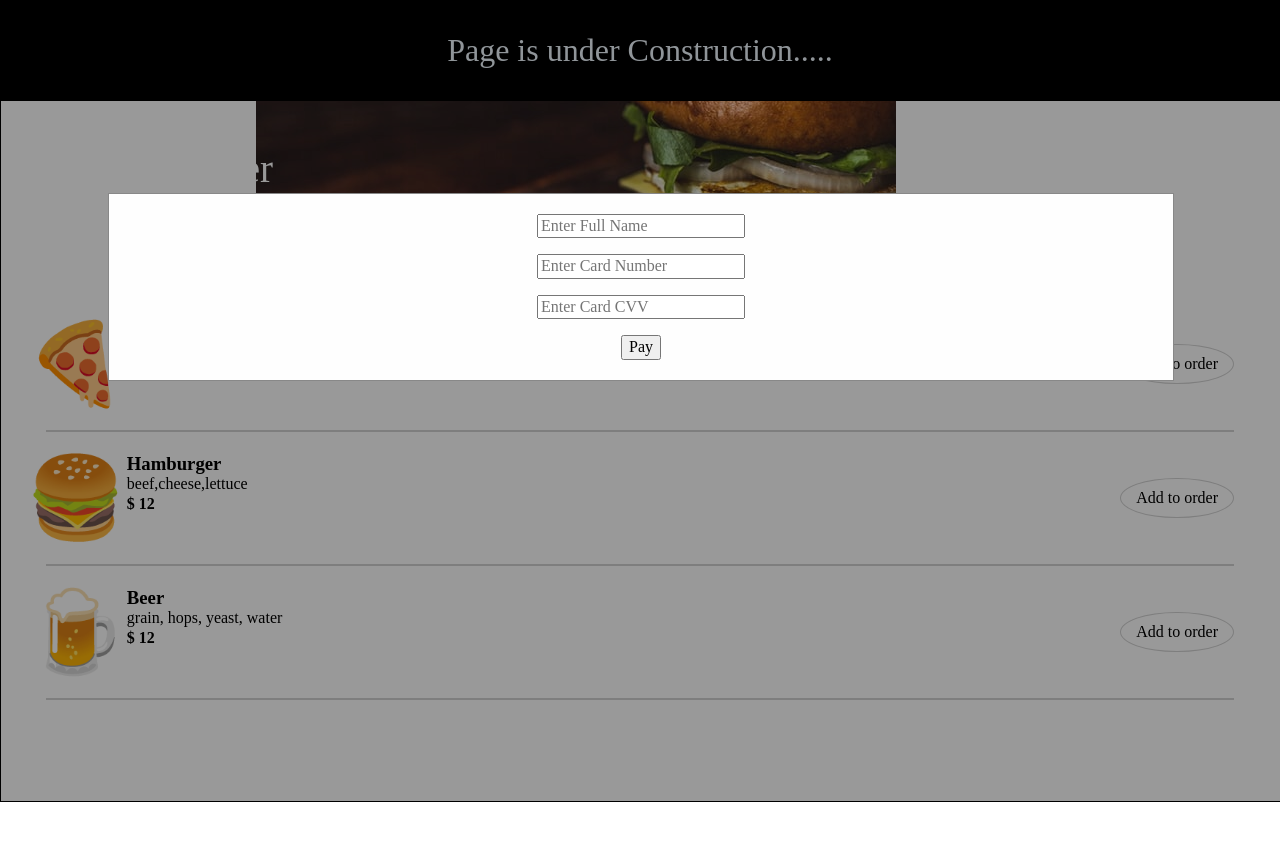
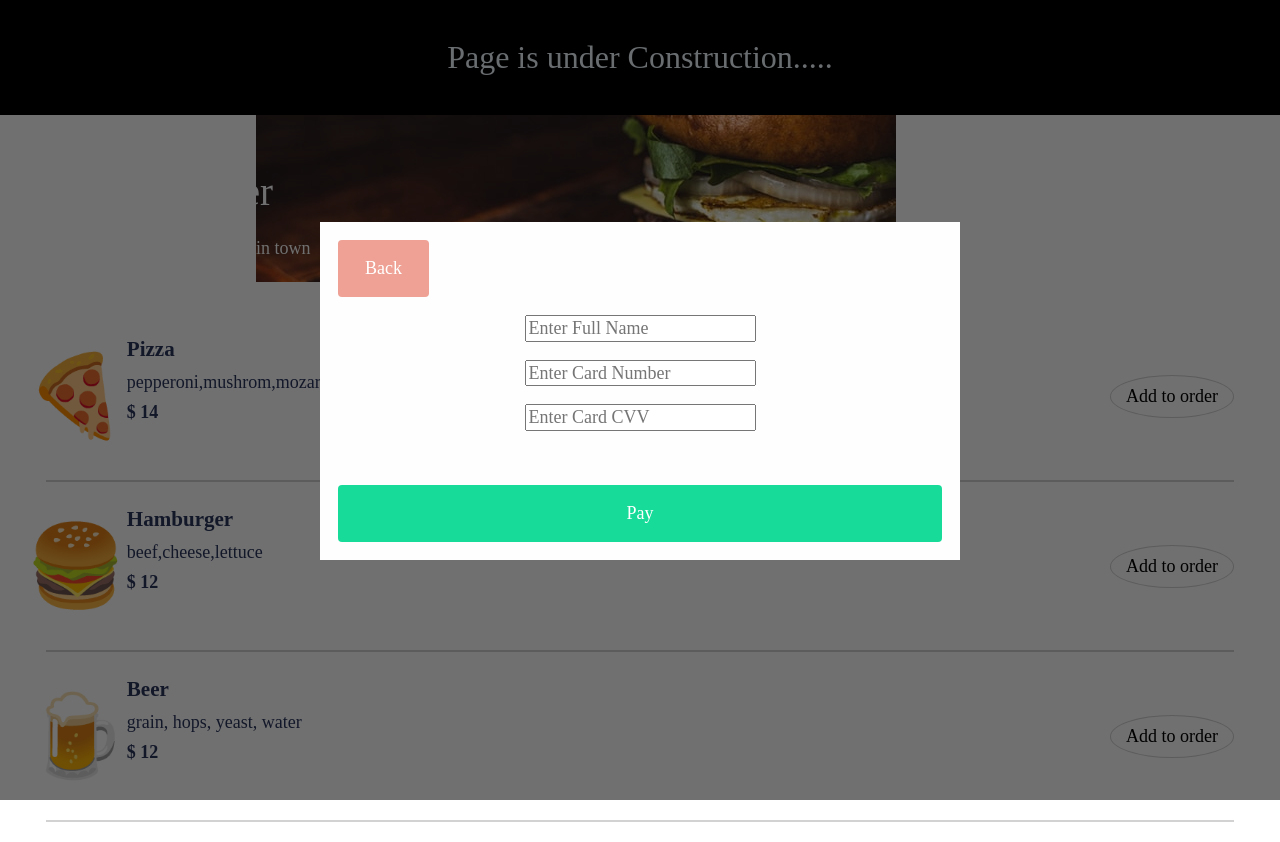
Before and after one commit to thulithdezoysa/Restaurant, a website built with Vite: page index.html in a window 1280 px wide. Before the commit the page ends 800 px from the top, so only its background shows below. Built offline with nearby package versions, Linux system fonts and the light colour scheme; a web font is replaced by a local one.

Commit message:
modal and css

```diff
--- a/index.css
+++ b/index.css
@@ -1,12 +1,73 @@
-/* Defualt */
+*,
+*::before,
+*::after {
+    box-sizing: border-box;
+}
+
+/* Custom Properties */
+
+:root {
+    --ff-primary: 'Lora', serif;
+    --ff-secondary: 'Roboto Slab', serif;
+
+    --fw-reg: 400;
+    --fw-bold: 700;
+
+    --color-light: #fff;
+    --color-dark: #2b365e;
+    --color-accent:  #2f48a2;
+    --color-accent2: #40B7E6;
+
+
+    --fs-h1: 3rem;
+    --fs-h2: 2.25rem;
+    --fs-h3: 1.25rem;
+    --fs-body: 1rem;
+
+    --br: 0.5em;
+    --bs: 0.25em 0.25em 0.75em rgba(0,0,0,.25),
+          0.125em 0.125em 0.25em rgba(0,0,0,.15);
+
+    --fa-animation-duration: 1.5s;
+   --fa-beat-fade-scale: 1.0525;
+}
+
+@media (min-width: 800px) {
+    :root {
+        --fs-h1: 4.5rem;
+        --fs-h2: 3.75rem;
+        --fs-h3: 1.5rem;
+        --fs-body: 1.125rem;
+    }
+}
+
+/* General styles */
+
+html {
+    scroll-behavior: smooth;
+}
+
+
 body {
+    background: var(--color-light);
+    color: var(--color-dark);
     margin: 0;
-    font-family: Smythe, 'cursive';
+    font-family: var(--ff-primary);
+    font-size: var(--fs-body);
+    line-height: 1.6;
+    /* min-height: 400px; */
 
 }
+
+
+
+
+/* Defualt */
+
 button{
     cursor: pointer;
 }
+
 
 h1,h2,h3,h4{
     padding: 0;
@@ -17,33 +78,44 @@ section{
 
 }
 
+input::-webkit-outer-spin-button,
+input::-webkit-inner-spin-button {
+  -webkit-appearance: none;
+  margin: 0;
+}
+
+
 /* Layout */
 .modal{
 
-    position: fixed; /* Stay in place */
-    z-index: 1; /* Sit on top */
+    position: fixed;
+    z-index: 1;
     left: 0;
     top: 0;
-    width: 100%; /* Full width */
-    height: 100%; /* Full height */
-    overflow: auto; /* Enable scroll if needed */
-    border: 1px solid black;
+    width: 100vw;
+    height: 100vh;
 
-    background-color: rgba(0,0,0,0.4); /* Black w/ opacity */
+
+    background-color: rgba(0, 0, 0, 0.562);
+
+    display: flex;
+    flex-direction: column;
+    align-items: center;
+    justify-content: center;
 }
 
 #modal__customer-info{
     display: flex;
     flex-direction: column;
     align-items: center;
+    justify-content: center;
+
     gap: 1em;
     padding: 1em;
 
     background-color: #fefefe;
-  margin: 15% auto; /* 15% from the top and centered */
-  padding: 20px;
-  border: 1px solid #888;
-  width: 80%; /* Could be more or less, depending on screen size */
+
+    width: 50%;
 
 }
 
@@ -121,6 +193,31 @@ hr {
 
 /* Buttons */
 
+.primary-btn{
+    color: white;
+    background-color:#16DB99;
+    border: none;
+    padding: 1em 0;
+    width: 100%;
+    margin-top: 2em;
+    border-radius: 4px;
+}
+
+.secondary-btn{
+    color: white;
+    background-color:#db331675;
+    border: none;
+    padding: 1em 0;
+    width: 100%;
+    border-radius: 4px;
+}
+.modal__back-btn{
+    width: auto;
+    align-self: self-start;
+
+    padding: 1em 1.5em;
+}
+
 #plus-btn{
     padding: 10px 15px;
     align-self: center;
@@ -138,12 +235,3 @@ hr {
     padding: 0;
     margin-left: 10px;
 }
-#complete-btn{
-    color: white;
-    background-color:#16DB99;
-    border: none;
-    padding: 15px 0;
-    width: 100%;
-    margin-top: 25px;
-    border-radius: 4px;
-}
--- a/index.html
+++ b/index.html
@@ -29,14 +29,15 @@
                 <h4 id="total-price">$ 0 </h4>
              </div>
 
-            <button id="complete-btn" data-complete-btn="complete-btn">Complete Order </button>
+            <button class="primary-btn" id="complete-btn" data-complete-btn="complete-btn">Complete Order </button>
         </section>
-        <div class="modal">
+        <div class="modal" id="modal">
             <form id="modal__customer-info">
-                <input type="text" name="customerName" id="customerName" placeholder="Enter Full Name">
-                <input type="text" name="cardNumber" id="cardNumber" placeholder="Enter Card Number">
-                <input type="text" name="cardCVV" id="cardCVV" placeholder="Enter Card CVV">
-                <button type="submit">Pay</button>
+                <button class="secondary-btn modal__back-btn" id="back-btn" type="button">Back</button>
+                <input type="text" name="customerName" id="customerName" placeholder="Enter Full Name" required>
+                <input type="number" name="cardNumber" id="cardNumber" placeholder="Enter Card Number" required>
+                <input type="number" name="cardCVV" id="cardCVV" placeholder="Enter Card CVV" required>
+                <button class="primary-btn" type="submit">Pay</button>
             </form>
         </div>
 
--- a/index.js
+++ b/index.js
@@ -3,9 +3,25 @@ import { v4 as uuidv4 } from 'uuid'
 
 let totalPrice = 0
 const customerInfo = document.getElementById('modal__customer-info')
+const backBtn = document.getElementById('back-btn')
+const modal = document.getElementById('modal')
 
+backBtn.addEventListener('click', function(e){
+
+    modal.style.display = "none";
+
+})
 customerInfo.addEventListener('submit', function(e){
+
+
     e.preventDefault()
+
+    const customerInfoData = new FormData(customerInfo)
+
+    const name = customerInfoData.get('customerName')
+    alert("Thanks, "+ name + " your Order is on it's way")
+    reset()
+
 })
 
 document.addEventListener('click', (e) =>{
@@ -17,7 +33,7 @@ document.addEventListener('click', (e) =>{
         removeOrder(e.target.dataset.remove)
     }
     if (e.target.dataset.completeBtn){
-        alert("Order Complete")
+        modal.style.display = "flex";
     }
 })
 
```
